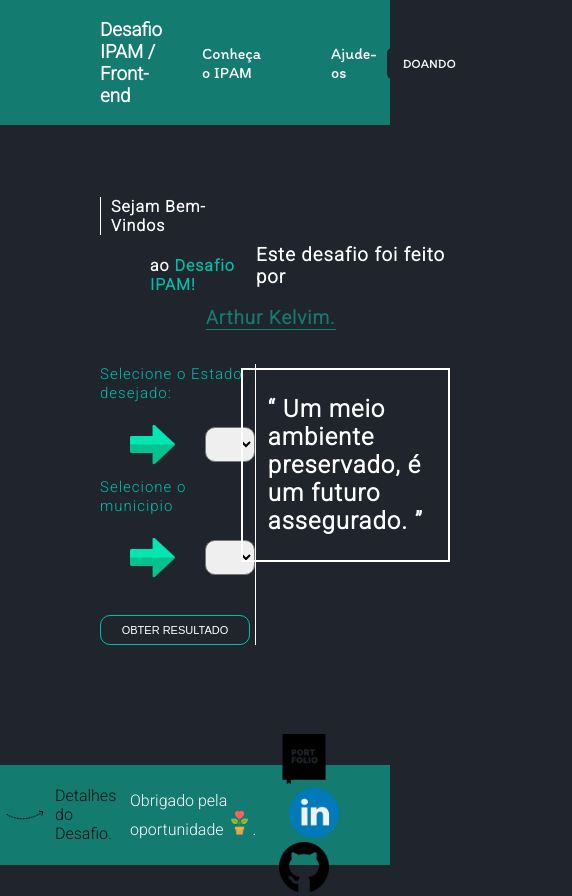
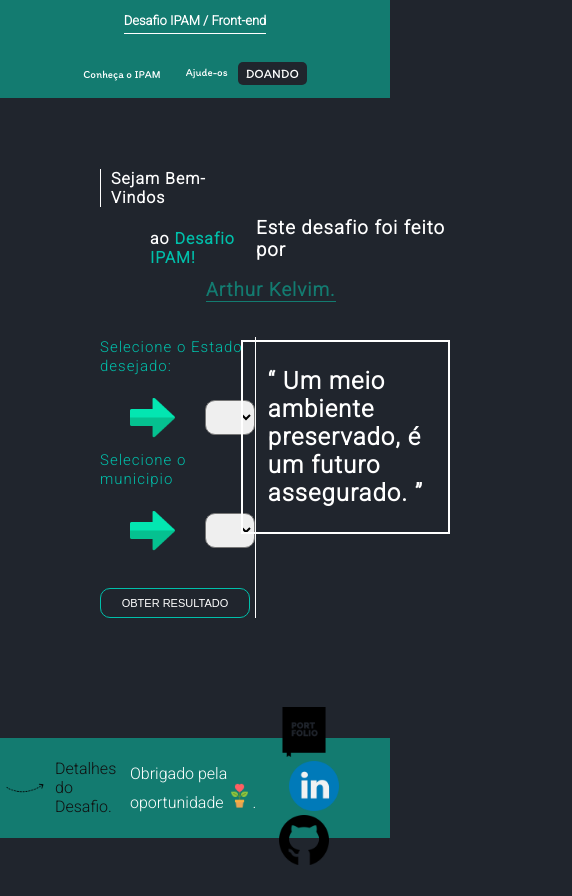
Before and after one commit to artkelv/desafio-ipam, a React (Create React App) app: page / in a window 390 px wide. Shown: the whole page, 572 px wide, since content can reach past the window. After the commit the page ends 869 px from the top, so only its background shows below. Built offline with nearby package versions, Linux system fonts and the light colour scheme; a web font is replaced by a local one.

Commit message:
style: media querie do Header concluido

```diff
--- a/src/components/header/style.js
+++ b/src/components/header/style.js
@@ -6,20 +6,37 @@ export const HeaderComponent = styled.header`
     justify-content: space-between;
     background-color: #137B70;
     color: #fff;
+    @media screen and (min-width: 320px) and (max-width: 480px){
+        display: flex;
+        flex-direction: column;
+        align-items: center;
+    }
 `
 export const TitleIpam = styled.h3`
     margin-left: 100px;
     font-family: 'Roboto', sans-serif;
+    @media screen and (min-width: 320px) and (max-width: 480px){
+        margin-left: 0;
+        font-size: 13px;
+        border-bottom: 1px solid #fff;
+        padding-bottom: 5px;
+    }
 `
 export const UnList = styled.ul`
     display: flex;
     align-items: center;
+    @media screen and (min-width: 320px) and (max-width: 480px){
+        padding: 0;
+    }
 `
 export const NavBar = styled.nav`
     display: flex;
     align-items: center;
     li{
         list-style: none;
+    }
+    @media screen and (min-width: 320px) and (max-width: 480px){
+
     }
 `
 export const AncorToMeet = styled.a`
@@ -29,11 +46,21 @@ export const AncorToMeet = styled.a`
     &:hover{
         border-bottom: 2px solid #20252D;
     }
+    @media screen and (min-width: 320px) and (max-width: 480px){
+        font-size: 11px;
+        &:hover{
+            border-bottom: none;
+        }
+    }
 `
 export const ListForHelp = styled.li`
     margin: 0 10px 0 70px;
     display: flex;
     justify-content: center;
+    @media screen and (min-width: 320px) and (max-width: 480px){
+        margin: 0px 10px 0 25px;
+        font-size: 11px;
+    }
 `
 export const AncorForHelp = styled.a`
     height: 25px;
@@ -49,4 +76,9 @@ export const AncorForHelp = styled.a`
     &:hover{
         padding: 8px 20px;
     }
+    @media screen and (min-width: 320px) and (max-width: 480px){
+        margin-right: 0;
+        padding: 4px 8px;
+
+    }
 `
```
